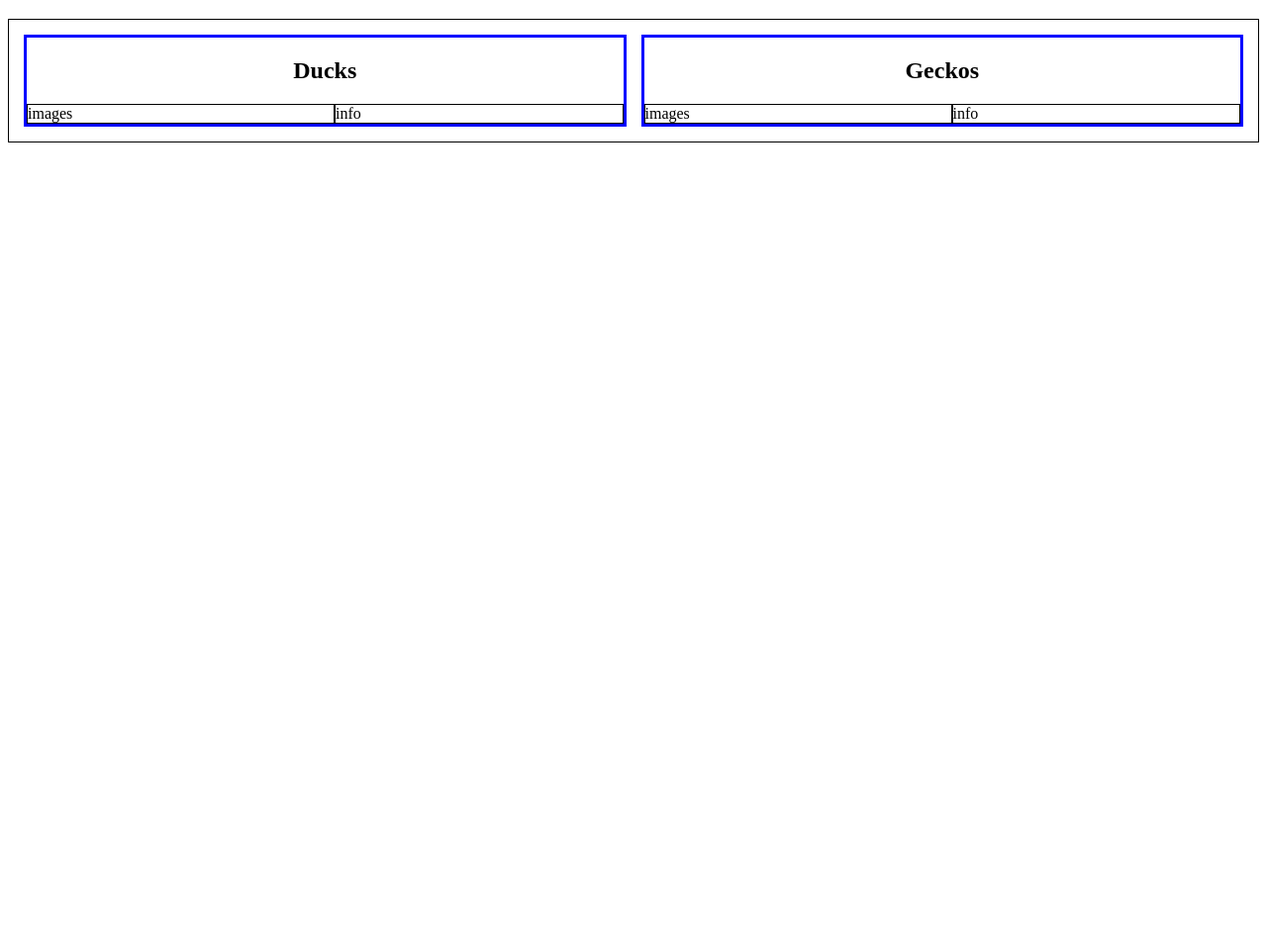
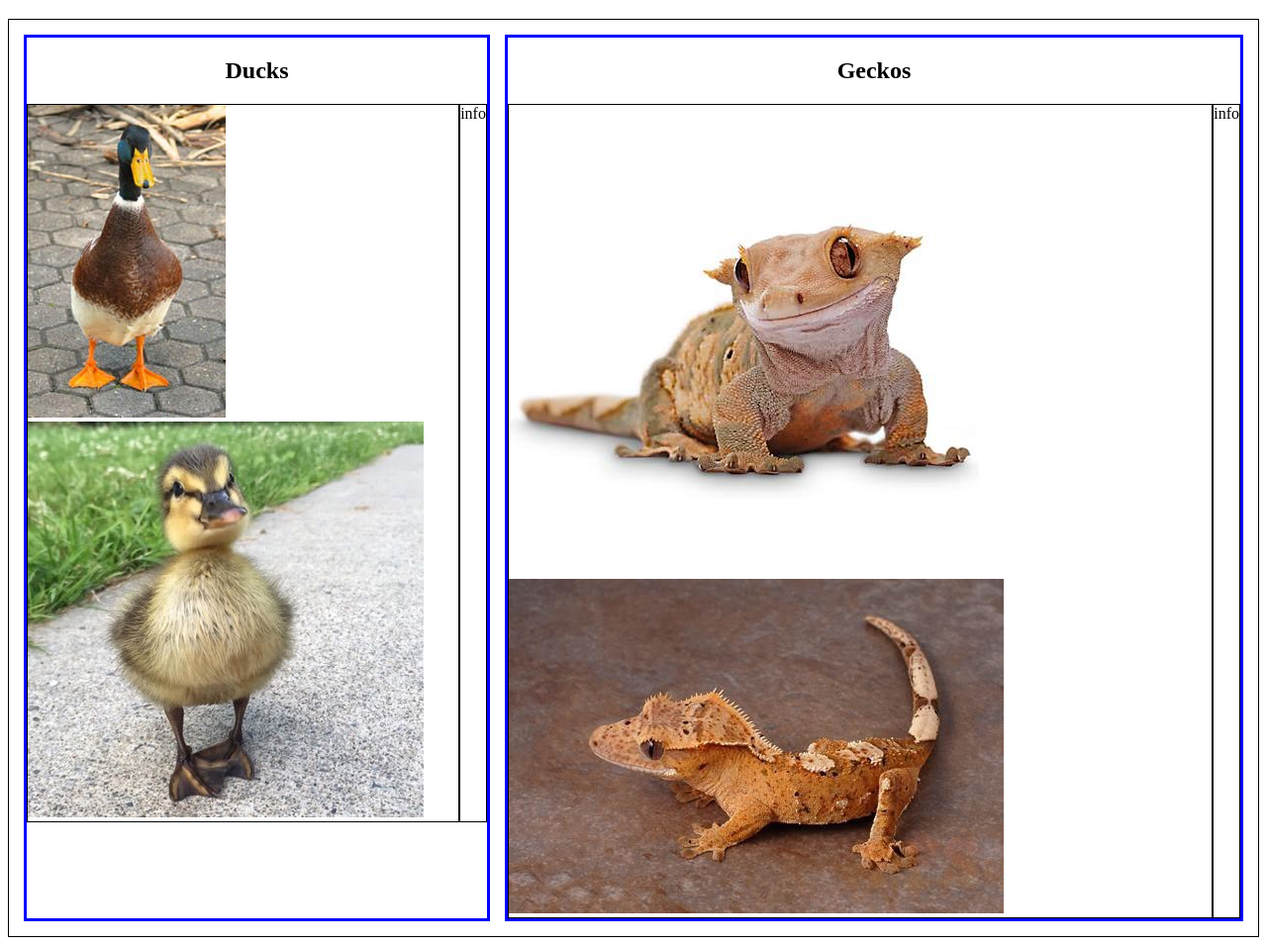
Before and after one commit to emileycopeland/ducks-and-geckos, a plain HTML site: page index.html in a window 1280 px wide. Shown: the part 75-1030 px from the top of the page at 99% size. Before the commit the page ends 800 px from the top, so only its background shows below. Drawn offline with Linux system fonts and the light colour scheme; a web font is replaced by a local one.

Commit message:
added images

```diff
--- a/index.html
+++ b/index.html
@@ -12,14 +12,20 @@
         <div class="ducks">
             <h2>Ducks</h2>
             <div class="content-column-container">
-                <div class="images">images</div>
+                <div class="images">
+                  <img src="images/duck1.jpg" alt="duck1">
+                  <img src="images/duck2.jpg" alt="duck2">
+                </div>
                 <div class="info">info</div>
             </div>
         </div>
         <div class="geckos">
             <h2>Geckos</h2>
             <div class="content-column-container">
-                <div class="images">images</div>
+                <div class="images">
+                  <img src="images/gecko1.jpg" alt="gecko1">
+                  <img src="images/gecko2.jpg" alt="gecko2">
+                </div>
                 <div class="info">info</div>
             </div>
         </div>
```
Also changed, not shown: images/duck1.jpg (added), images/duck2.jpg (added), images/gecko1.jpg (added), images/gecko2.jpg (added).
